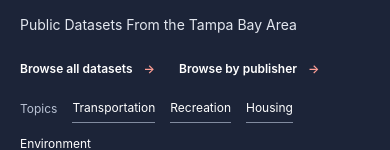
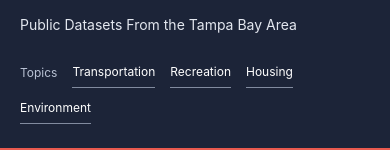
Before and after one commit to Jaclenga/tampaBayOpenDataExplorer, a React (Vite) app: page / in a window 390 px wide. Shown: the part 270-420 px from the top of the page. Built offline with nearby package versions, Linux system fonts and the light colour scheme; no server answers.

Commit message:
Remove hero browse links

```diff
--- a/src/components/CatalogPage.tsx
+++ b/src/components/CatalogPage.tsx
@@ -77,14 +77,6 @@ export default function CatalogPage({
           </h1>
           <p>Public Datasets From the Tampa Bay Area</p>
 
-          <div className="hero-links">
-            <a href="#catalog" onClick={() => onChange(empty)}>
-              Browse all datasets <span aria-hidden="true">→</span>
-            </a>
-            <a href="#publishers">
-              Browse by publisher <span aria-hidden="true">→</span>
-            </a>
-          </div>
           <div className="topics" aria-label="Browse by topic">
             <span>Topics</span>
             {topics.map((topic) => (
--- a/src/styles.css
+++ b/src/styles.css
@@ -254,21 +254,6 @@ header {
 }
 .search button:hover {
   background: #f07167;
-}
-.hero-links {
-  display: flex;
-  gap: 30px;
-  flex-wrap: wrap;
-  margin: 20px 0 22px;
-}
-.hero-links a {
-  color: #fff;
-  font-size: 14px;
-  font-weight: 600;
-}
-.hero-links span {
-  margin-left: 8px;
-  color: #ff9f96;
 }
 .topics {
   display: flex;
@@ -971,14 +956,6 @@ td {
     padding: 8px 16px;
     font-size: 14px;
   }
-  .hero-links {
-    font-size: 12px;
-    gap: 12px 24px;
-    margin: 17px 0;
-  }
-  .hero-links a {
-    font-size: 12px;
-  }
   .topics {
     gap: 8px 15px;
   }
```
Also changed, not shown: 1 other file (tests, documents, lock files or other folders).
